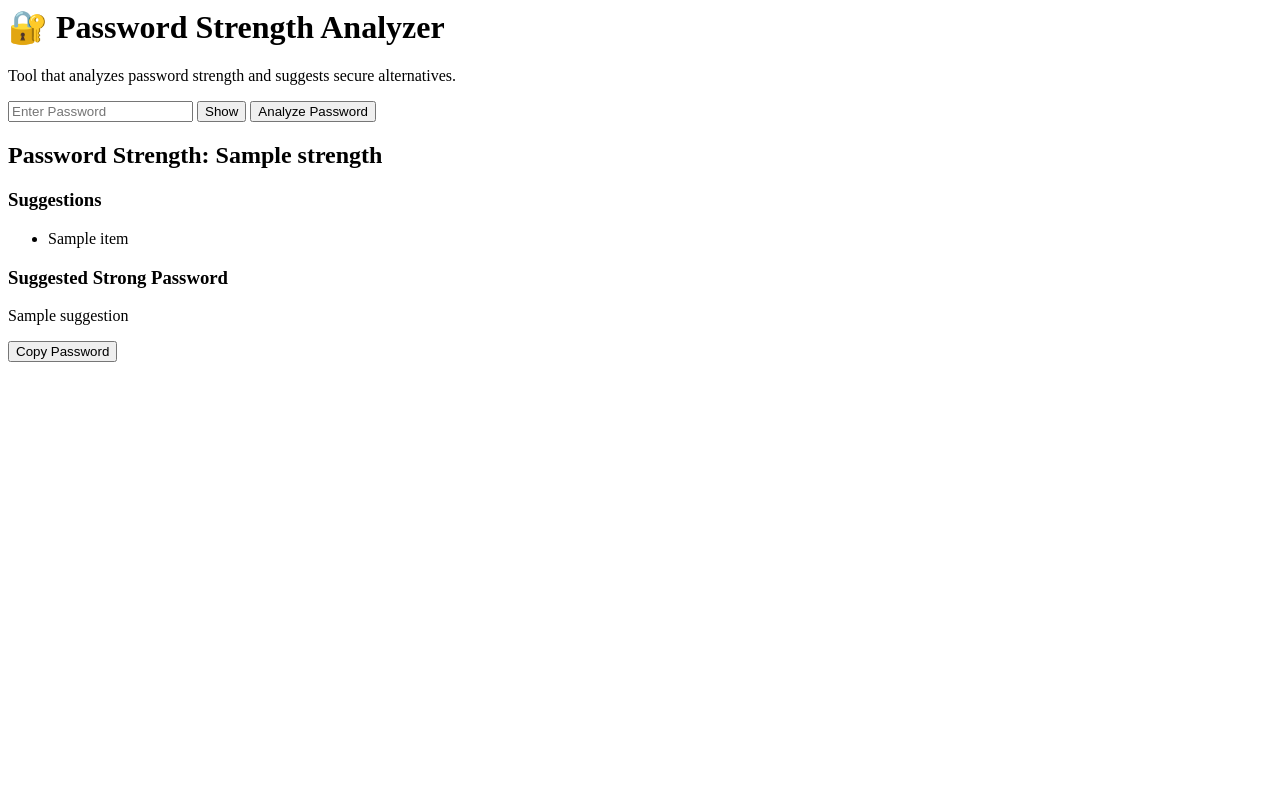
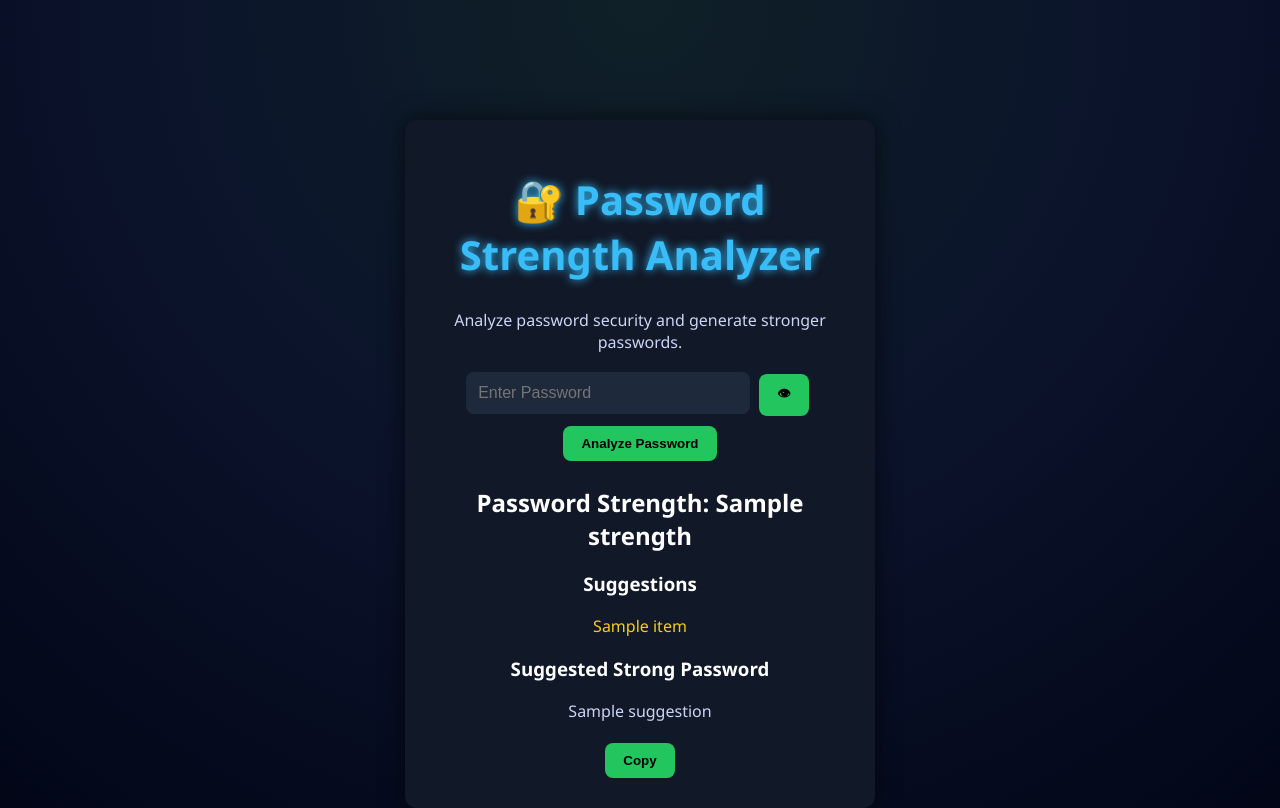
Before and after one commit to Bhavesh979/password-analyzer, a Flask app: template templates/index.html in a window 1280 px wide. Before the commit the page ends 362 px from the top, so only its background shows below. Run offline with Flask 3, Linux system fonts and the light colour scheme; the template is opened without the code that fills it: most values are stand-ins (such as "Sample title", 1, 10 or a date in 2020).

Commit message:
Update index.html

```diff
--- a/templates/index.html
+++ b/templates/index.html
@@ -1,3 +1,14 @@
+<!DOCTYPE html>
+<html>
+
+<head>
+
+<title>Password Strength Analyzer</title>
+
+<link rel="stylesheet" href="/static/style.css">
+
+</head>
+
 <body>
 
 <div class="container">
@@ -6,21 +17,31 @@
 
 <h1>🔐 Password Strength Analyzer</h1>
 
-<p>Tool that analyzes password strength and suggests secure alternatives.</p>
+<p class="subtitle">
+Analyze password security and generate stronger passwords.
+</p>
 
 <form method="POST">
 
-<input type="password" id="password" name="password" placeholder="Enter Password" required>
+<div class="input-group">
 
-<button type="button" onclick="togglePassword()">Show</button>
+<input
+type="password"
+id="password"
+name="password"
+placeholder="Enter Password"
+required
+>
 
-<button type="submit">Analyze Password</button>
+<button type="button" onclick="togglePassword()">👁</button>
+
+</div>
+
+<button class="analyze-btn" type="submit">
+Analyze Password
+</button>
 
 </form>
-
-<div class="strength-container">
-<div id="strength-bar"></div>
-</div>
 
 {% if strength %}
 
@@ -29,19 +50,57 @@
 <h3>Suggestions</h3>
 
 <ul>
+
 {% for item in feedback %}
+
 <li>{{ item }}</li>
+
 {% endfor %}
+
 </ul>
 
 <h3>Suggested Strong Password</h3>
 
-<p>{{ suggestion }}</p>
+<div class="generated-box">
 
-<button onclick="copyPassword()">Copy Password</button>
+<p id="generated">{{ suggestion }}</p>
+
+<button onclick="copyPassword()">Copy</button>
+
+</div>
 
 {% endif %}
 
 </div>
 
 </div>
+
+<script>
+
+function togglePassword(){
+
+var x=document.getElementById("password");
+
+if(x.type==="password"){
+x.type="text";
+}else{
+x.type="password";
+}
+
+}
+
+function copyPassword(){
+
+let text=document.getElementById("generated").innerText;
+
+navigator.clipboard.writeText(text);
+
+alert("Password copied!");
+
+}
+
+</script>
+
+</body>
+
+</html>
```
